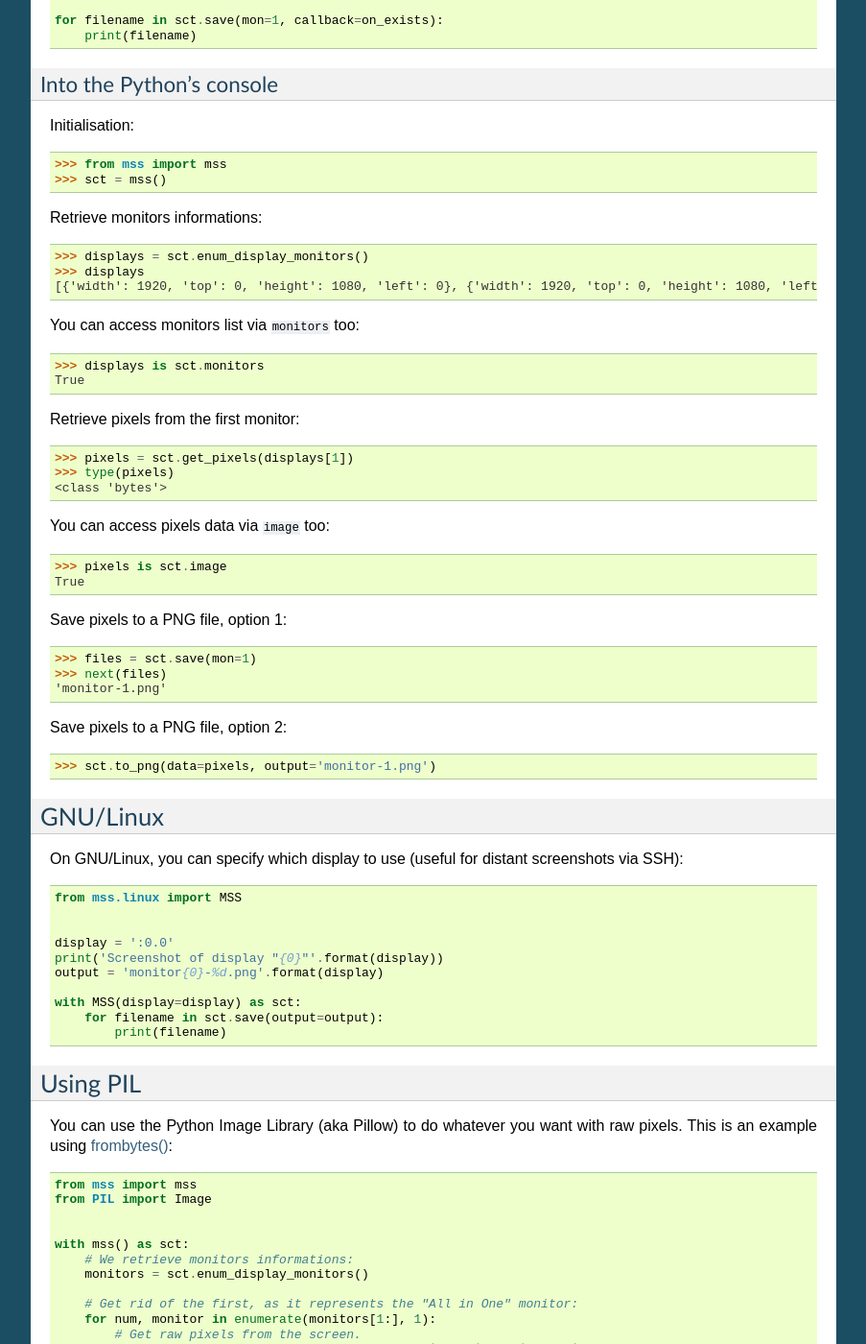
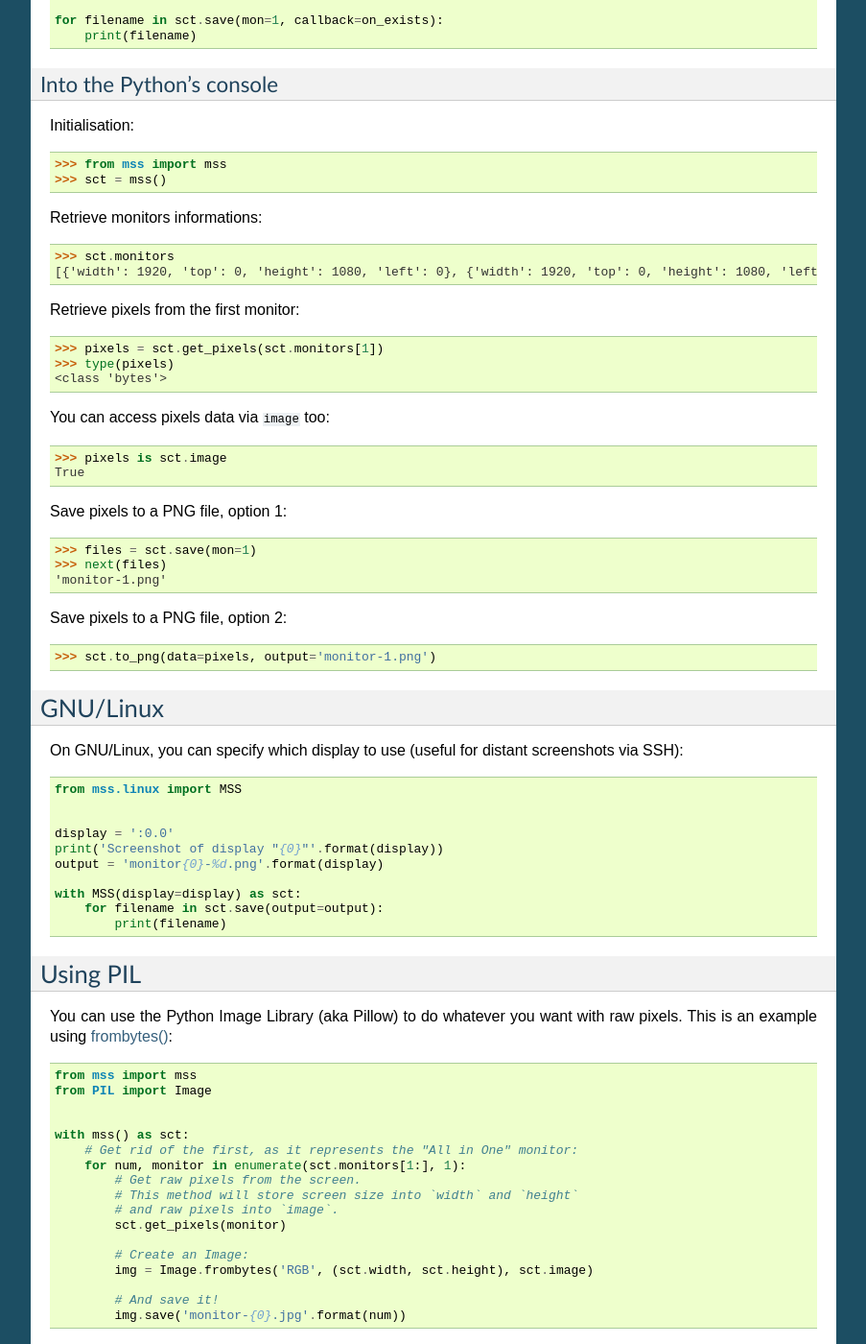
Before and after one commit to BoboTiG/python-mss, a Sphinx documentation site: the page built from docs/source/examples.rst, in a window 1280 px wide and 1400 px high, scrolled down 738 px. Shown: the whole window at 96% size, without its empty margins (198-1101 px from the left). Built offline with Sphinx 7.4.7, drawn with Linux system fonts in a browser that asks for light colours.

Commit message:
Deprecate enum_display_monitors(), use monitors property instead

```diff
--- a/docs/source/conf.py
+++ b/docs/source/conf.py
@@ -59,7 +59,7 @@ author = 'Tiger-222'
 # built documents.
 #
 # The short X.Y version.
-version = '2.0.21'
+version = '2.1.0'
 # The full version, including alpha/beta/rc tags.
 release = 'latest'
 
--- a/docs/source/examples.rst
+++ b/docs/source/examples.rst
@@ -56,18 +56,13 @@ Initialisation::
 
 Retrieve monitors informations::
 
-    >>> displays = sct.enum_display_monitors()
-    >>> displays
+    >>> sct.monitors
     [{'width': 1920, 'top': 0, 'height': 1080, 'left': 0}, {'width': 1920, 'top': 0, 'height': 1080, 'left': 0}]
 
-You can access monitors list via ``monitors`` too::
-
-    >>> displays is sct.monitors
-    True
 
 Retrieve pixels from the first monitor::
 
-    >>> pixels = sct.get_pixels(displays[1])
+    >>> pixels = sct.get_pixels(sct.monitors[1])
     >>> type(pixels)
     <class 'bytes'>
 
@@ -115,11 +110,8 @@ This is an example using `frombytes() <http://pillow.readthedocs.io/en/latest/re
 
 
     with mss() as sct:
-        # We retrieve monitors informations:
-        monitors = sct.enum_display_monitors()
-
         # Get rid of the first, as it represents the "All in One" monitor:
-        for num, monitor in enumerate(monitors[1:], 1):
+        for num, monitor in enumerate(sct.monitors[1:], 1):
             # Get raw pixels from the screen.
             # This method will store screen size into `width` and `height`
             # and raw pixels into `image`.
--- a/mss/__init__.py
+++ b/mss/__init__.py
@@ -12,7 +12,7 @@
 from .exception import ScreenshotError
 from .factory import mss
 
-__version__ = '2.0.22'
+__version__ = '2.1.0'
 __author__ = "Mickaël 'Tiger-222' Schoentgen"
 __copyright__ = """
     Copyright (c) 2013-2017, Mickaël 'Tiger-222' Schoentgen
```
Also changed, not shown: docs/source/api.rst (+25 -25 lines), 10 other files.
